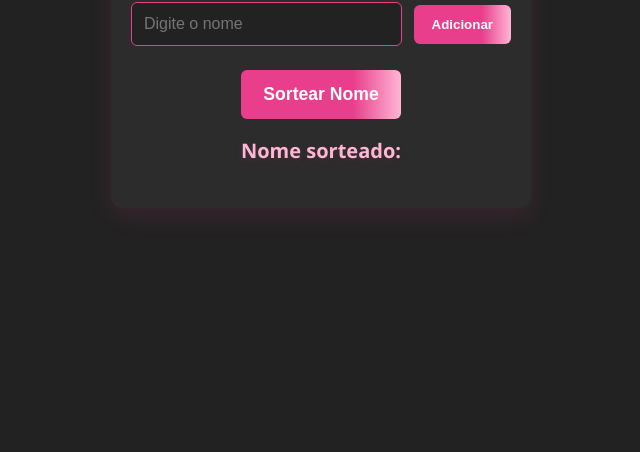
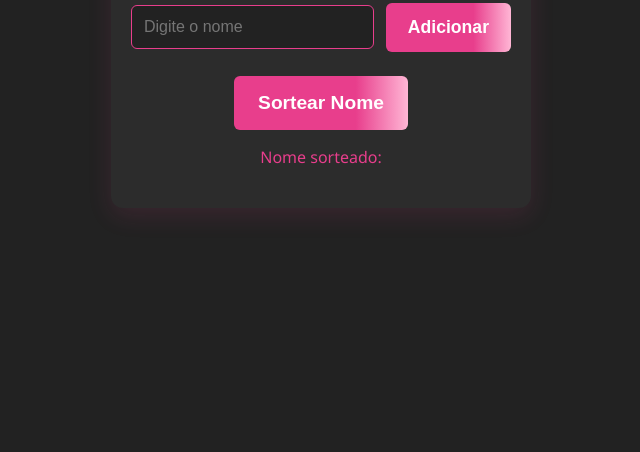
Before and after one commit to Gisele-Alencar/Challenge-Oracle-one-, a plain HTML site: page index.html in a window 1280 px wide. Shown: the part 348-800 px from the top of the page, without its empty margins (319-959 px from the left). Drawn offline with Linux system fonts and the light colour scheme.

Commit message:
Update style.css

```diff
--- a/style.css
+++ b/style.css
@@ -53,8 +53,9 @@ h1 {
     outline: none;
 }
 
+/* Botão "Adicionar" */
 #adicionar-btn {
-    padding: 12px 18px;
+    padding: 14px 22px; /* Aumenta o tamanho do botão. Ajuste o valor conforme desejar. */
     background: linear-gradient(90deg, #e83e8c 70%, #ffb6d5 100%);
     color: #fff;
     border: none;
@@ -62,6 +63,7 @@ h1 {
     cursor: pointer;
     font-weight: 600;
     transition: background 0.2s, transform 0.1s;
+    font-size: 1.1em; /* Aumenta o tamanho da fonte para acompanhar o novo padding */
 }
 
 #adicionar-btn:hover {
@@ -95,9 +97,10 @@ h1 {
     text-align: center;
 }
 
+/* Botão "Sortear Nome" */
 #sortear-btn {
-    padding: 14px 22px;
-    font-size: 1.1em;
+    padding: 16px 24px; /* Aumenta o tamanho, pode ser um pouco maior que o botão de adicionar */
+    font-size: 1.2em; /* Aumenta o tamanho da fonte para destaque */
     background: linear-gradient(90deg, #e83e8c 70%, #ffb6d5 100%);
     color: #fff;
     border: none;
@@ -105,7 +108,6 @@ h1 {
     cursor: pointer;
     font-weight: 700;
     transition: background 0.2s, transform 0.1s;
-}
 
 #sortear-btn:hover {
     background: linear-gradient(90deg, #e83e8c 60%, #fff 100%);
```
